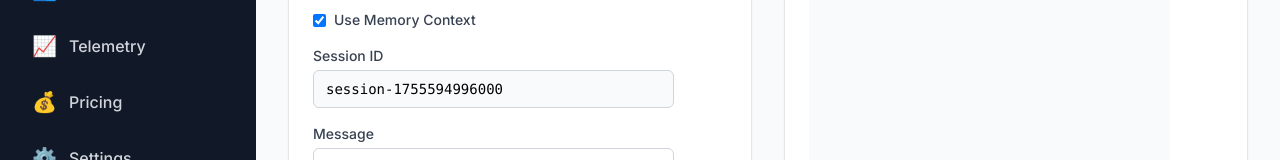
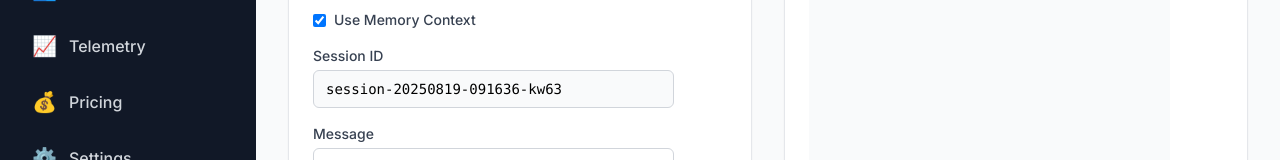
Before and after one commit to SimonCierniewski/ai-chat-task, a Next.js app in the folder apps/admin/: page /admin/playground in a window 1280 px wide. Shown: the part 284-444 px from the top of the page. Built offline with nearby package versions, Linux system fonts and the light colour scheme; no server answers.

Commit message:
Fixed wrong sessionID

```diff
--- a/apps/admin/src/app/admin/playground/page.tsx
+++ b/apps/admin/src/app/admin/playground/page.tsx
@@ -33,7 +33,22 @@ export default function PlaygroundPage() {
   const [message, setMessage] = useState('');
   const [useMemory, setUseMemory] = useState(true);
   const [model, setModel] = useState('gpt-4o-mini');
-  const [sessionId] = useState(`session-${Date.now()}`);
+  const [sessionId] = useState(() => {
+    const pad = (n: number) => n.toString().padStart(2, '0');
+    const now = new Date();
+    const y = now.getFullYear().toString();
+    const m = pad(now.getMonth() + 1);
+    const d = pad(now.getDate());
+    const hh = pad(now.getHours());
+    const mm = pad(now.getMinutes());
+    const ss = pad(now.getSeconds());
+    const chars = 'abcdefghijklmnopqrstuvwxyz0123456789';
+    let suffix = '';
+    for (let i = 0; i < 4; i++) {
+      suffix += chars[Math.floor(Math.random() * chars.length)];
+    }
+    return `session-${y}${m}${d}-${hh}${mm}${ss}-${suffix}`;
+  });
   const [response, setResponse] = useState('');
   const [isStreaming, setIsStreaming] = useState(false);
   const [usage, setUsage] = useState<UsageData | null>(null);
```
